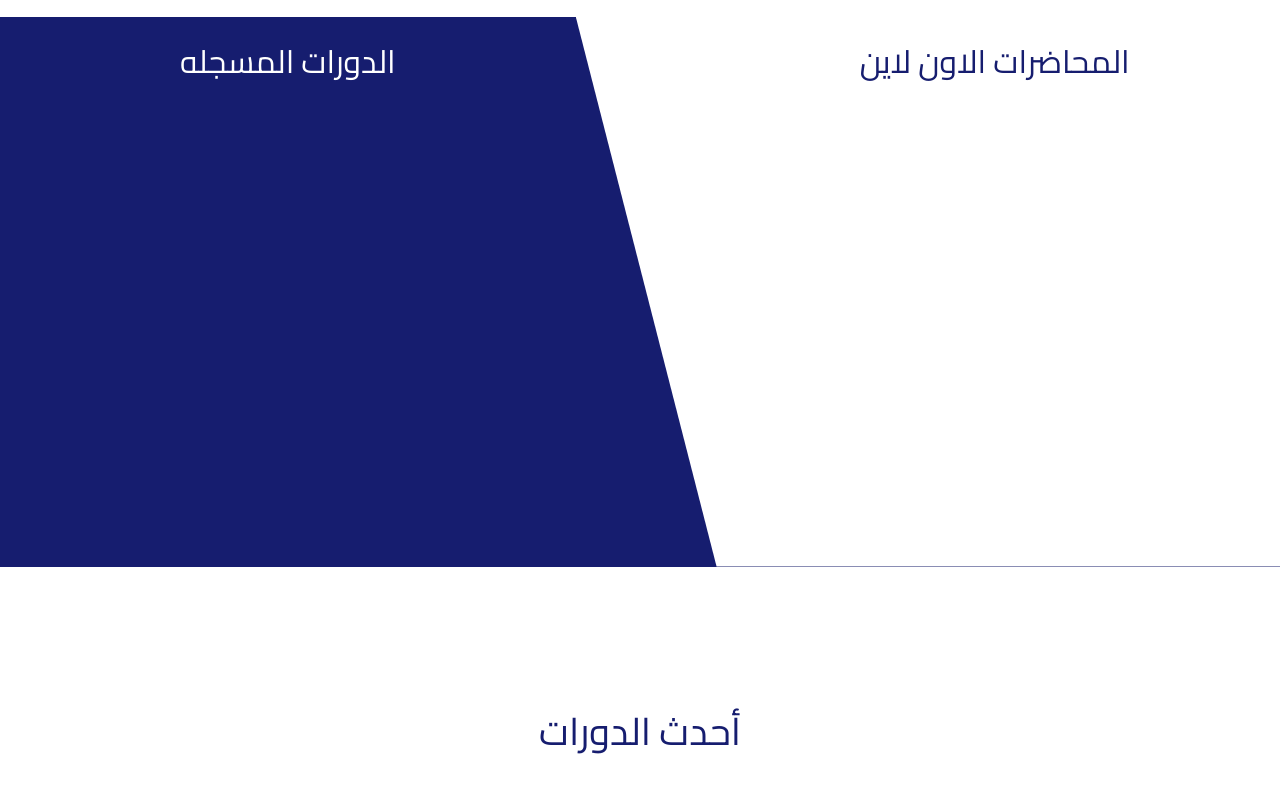
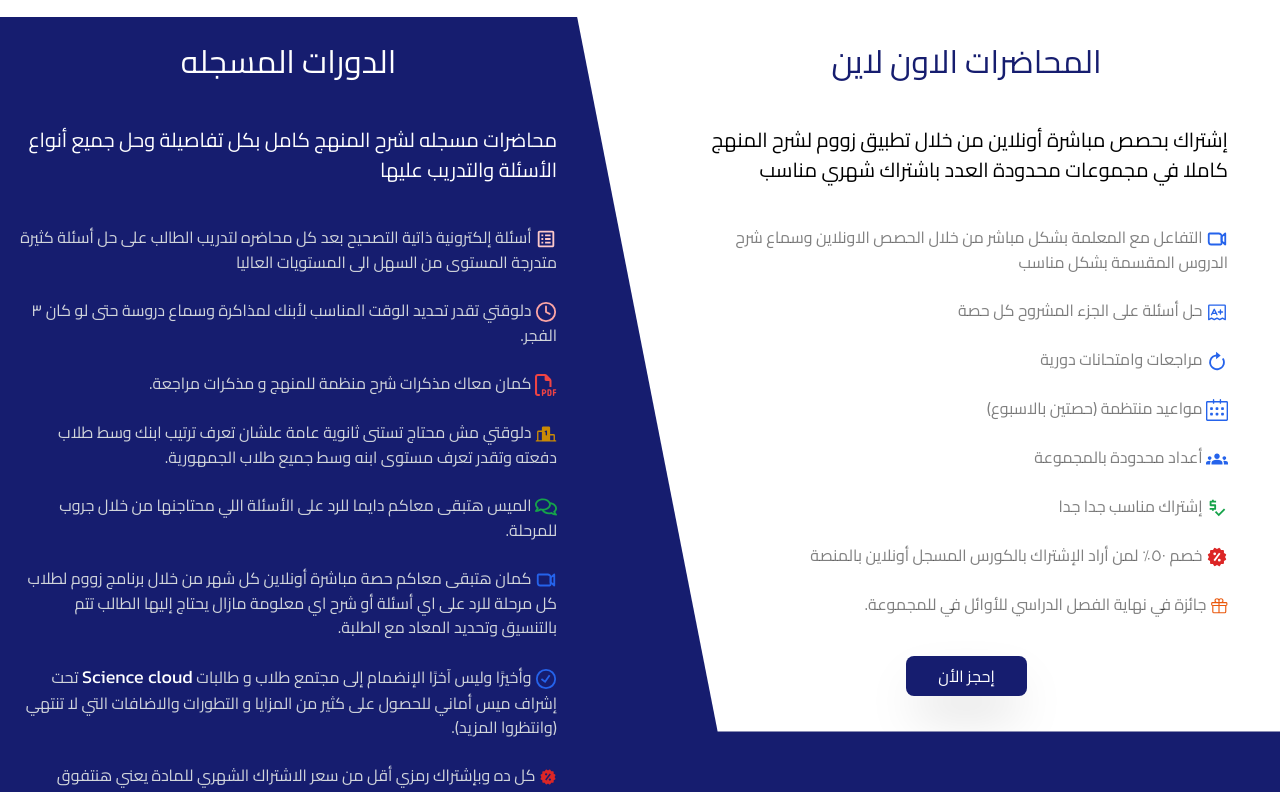
Before and after one commit to EssamGhanem/Science-Cloud-FrontEnd, a Next.js app: page / in a window 1280 px wide. Shown: the part 800-1592 px from the top of the page. Built offline with nearby package versions, Linux system fonts and the light colour scheme; a web font is replaced by a local one.

Commit message:
update home page

```diff
--- a/src/components/client/Home/Courses.tsx
+++ b/src/components/client/Home/Courses.tsx
@@ -1,13 +1,40 @@
 import React from 'react'
-
+import { TbBrandZoom } from "react-icons/tb";
+import { BiSolidOffer } from "react-icons/bi";
+import { BiSpreadsheet } from "react-icons/bi";
+import { LuClock } from "react-icons/lu";
+import { FaRegFilePdf } from "react-icons/fa6";
+import { PiRankingFill } from "react-icons/pi";
+import { GrStatusGood } from "react-icons/gr";
+import { FaRegComments } from "react-icons/fa";
 export default function Courses() {
   return (
-    <div className='w-full flex  flex-col items-center  '>
-    <p className='white text-[32px] text-white font-cairo max-sm:text-[26px]'>الدورات المسجله</p>
+    <div className='w-full flex  flex-col items-center text-white font-cairo '>
+      <p className='white text-[32px] text-white font-cairo max-sm:text-[26px] mb-10'>الدورات المسجله</p>
+
+      <div>
+        <p className='text-[20px] text-right mb-10'>محاضرات مسجله لشرح المنهج كامل بكل تفاصيلة وحل جميع أنواع الأسئلة والتدريب عليها</p>
+     </div>
+
+      <div dir="rtl" className='text-right flex flex-col gap-6  mb-10 text-gray-300'>
+
+        <span> <BiSpreadsheet className='inline text-[22px] text-red-200' /> أسئلة إلكترونية ذاتية التصحيح بعد كل محاضره لتدريب الطالب على حل أسئلة كثيرة متدرجة المستوى من السهل الى المستويات العاليا</span>
+        <span><LuClock className='inline text-[22px] text-red-300' />  دلوقتي تقدر تحديد الوقت المناسب لأبنك لمذاكرة وسماع دروسة حتى لو كان ٣ الفجر.</span>
+        <span> <FaRegFilePdf className='inline text-[22px] text-red-500' /> كمان معاك مذكرات شرح منظمة للمنهج و مذكرات مراجعة.</span>
+        <span><PiRankingFill className='inline text-[22px] text-yellow-600 ' /> دلوقتي مش محتاج تستنى ثانوية عامة علشان تعرف ترتيب ابنك وسط طلاب دفعته وتقدر تعرف مستوى ابنه وسط جميع طلاب الجمهورية.</span>
+        <span><FaRegComments className='inline text-[22px] text-green-600' /> الميس هتبقى معاكم دايما للرد على الأسئلة اللي محتاجنها من خلال جروب للمرحلة.</span>
+        <span><TbBrandZoom className='inline text-[22px] text-blue-600' /> كمان هتبقى معاكم حصة مباشرة أونلاين كل شهر من خلال برنامج زووم لطلاب كل مرحلة للرد على اي أسئلة أو شرح اي معلومة مازال يحتاج إليها الطالب تتم بالتنسيق وتحديد المعاد مع الطلبة. </span>
+        <span> <GrStatusGood className='inline text-[22px] text-blue-600' /> وأخيرًا وليس آخرًا الإنضمام إلى مجتمع طلاب و طالبات <span className='font-kanit text-white text-lg'>Science cloud</span> تحت إشراف ميس أماني للحصول على كثير من المزايا و التطورات والاضافات التي لا تنتهي (وانتظروا المزيد).</span>
+        <span><BiSolidOffer className='inline text-[18px] text-red-600' /> كل ده وبإشتراك رمزي أقل من سعر الاشتراك الشهري للمادة يعني هنتفوق وهنوفر.</span>
+
+
+      </div>
+
+      <button className=' bg-white text-prime p-2 px-8 rounded-lg shadow-2xl animate- '> إشترك الأن</button>
 
 
 
 
-</div>
+    </div>
   )
 }
--- a/src/components/client/Home/HeroSection.tsx
+++ b/src/components/client/Home/HeroSection.tsx
@@ -7,7 +7,7 @@ export default function HeroSection() {
       <div className="h-fit py-[100px] bg-prime max-sm:h-fit relative w-full bg-contain">
         {/* Background Layer */}
         <div
-          className="absolute inset-0 backgroundImgSize max-sm:sm-backgroundImgSize
+          className="absolute inset-0 backgroundImgSize max-sm:sm-backgroundImgSize w-full h-full
           animate-moveBackgroundImage max-md:md-backgroundImgSize max-sm:animate-moveBackgroundImageSm  max-md:animate-moveBackgroundImageMd "
           style={{
             backgroundImage: "url('/home_bg_img.png')",
@@ -17,7 +17,7 @@ export default function HeroSection() {
         ></div>
 
         {/* Content Layer */}
-        <div className="relative z-10 h-full w-full justify-center items-center px-[4%] ">
+        <div className=" relative z-10 h-full w-full justify-center items-center px-[4%] ">
 
           <div className="relative w-[100%] h-[80%]  flex justify-between items-center max-sm:flex-col">
             {/* Left Section */}
--- a/src/components/client/Home/OnlineSessions.tsx
+++ b/src/components/client/Home/OnlineSessions.tsx
@@ -1,12 +1,35 @@
 import React from 'react'
+import { TbBrandZoom } from "react-icons/tb";
+import { MdGroups } from "react-icons/md";
+import { SlCalender } from "react-icons/sl";
+import { BiRevision } from "react-icons/bi";
+import { BiSolidOffer } from "react-icons/bi";
+import { HiOutlineGift } from "react-icons/hi2";
+import { MdOutlinePriceCheck } from "react-icons/md";
+import { PiExam } from "react-icons/pi";
 
 export default function OnlineSessions() {
   return (
-    <div className='w-full flex  flex-col items-center'>
-         <p className='white text-[32px] text-prime font-cairo max-sm:text-[26px]'>المحاضرات الاون لاين</p>
+    <div className='w-full flex  flex-col items-center font-cairo lg:pr-8 mb-4'>
+      <p className='white text-[32px] mb-10 text-prime font-cairo max-sm:text-[26px]'>المحاضرات الاون لاين</p>
+      <p className='text-[20px] text-right mb-10'>إشتراك بحصص مباشرة أونلاين من خلال تطبيق زووم لشرح المنهج كاملا في مجموعات محدودة العدد باشتراك شهري مناسب </p>
 
 
+     <div dir="rtl" className='text-right flex flex-col gap-6 text-black/50 mb-10'>
 
+        <span> <TbBrandZoom className='inline text-[22px] text-blue-600'/> التفاعل مع المعلمة بشكل مباشر من خلال الحصص الاونلاين وسماع شرح الدروس المقسمة بشكل مناسب</span>
+        <span><PiExam className='inline text-[22px] text-blue-600'/> حل أسئلة على الجزء المشروح كل حصة</span>
+        <span> <BiRevision className='inline text-[22px] text-blue-600'/> مراجعات وامتحانات دورية</span>
+        <span><SlCalender className='inline text-[22px] text-blue-600'/> مواعيد منتظمة (حصتين بالاسبوع)</span>
+        <span><MdGroups className='inline text-[22px] text-blue-600'/> أعداد محدودة بالمجموعة</span>
+        <span><MdOutlinePriceCheck className='inline text-[22px] text-green-600'/> إشتراك مناسب جدا جدا</span>
+        <span> <BiSolidOffer className='inline text-[22px] text-red-600'/> خصم ٥٠٪ لمن أراد الإشتراك بالكورس المسجل أونلاين بالمنصة</span>
+        <span><HiOutlineGift className='inline text-[18px] text-orange-600'/> جائزة في نهاية الفصل الدراسي للأوائل في للمجموعة.</span>
+
+
+      </div>
+
+          <button className=' bg-prime text-white p-2 px-8 rounded-lg shadow-2xl animate- '> إحجز الأن</button>
 
     </div>
   )
--- a/src/components/client/Home/TwoChoice.tsx
+++ b/src/components/client/Home/TwoChoice.tsx
@@ -3,6 +3,7 @@ import Image from 'next/image';
 import React from 'react'
 import OnlineSessions from './OnlineSessions';
 import Courses from './Courses';
+
 
 export default function TwoChoice() {
   return (
@@ -14,15 +15,15 @@ export default function TwoChoice() {
       </div>
 
 
-      <div className=' max-sm:h-[100vh] h-[550px] flex justify-center  bg-prime max-sm:flex-col-reverse '>
+      <div className='  flex justify-center  bg-prime  max-sm:flex-col-reverse '>
         {/* Left */}
-        <div className='left w-[50%] max-sm:w-full h-full md:hover:w-[90%] duration-500 bg--prime p-5  flex justify-start flex-col items-center '>
+        <div className='left w-[50%] max-sm:w-full h-full  duration-500 bg--prime p-5  flex justify-start flex-col items-center '>
                <Courses />
         </div>
 
 
         {/* Right */}
-        <div className='Right lg:w-[60%] w-[50%] max-sm:w-full h-full bg-white border-prime  shadow-lg border-l-0 lg:pl-[12%] p-5 duration-500 md:hover:w-[90%]  lg:clip-custom-polygon flex justify-start flex-col items-center '>
+        <div className='Right lg:w-[60%] w-[50%] max-sm:w-full h-full bg-white border-prime  shadow-lg border-l-0 lg:pl-[10%] p-5 duration-500  lg:clip-custom-polygon flex justify-start flex-col items-center '>
          <OnlineSessions />
 
           </div>
```
